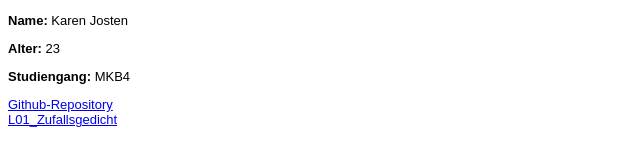
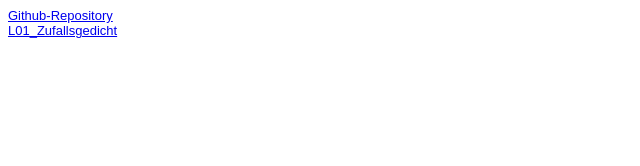
Before and after one commit to KarenJosten/EIA2_SoSe2021, a plain HTML site: page Steckbrief/steckbrief.htm in a window 1280 px wide. Shown: the whole page, without its empty margins (0-640 px from the left). Drawn offline with Linux system fonts and the light colour scheme.

Commit message:
Steckbrief Update

```diff
--- a/Steckbrief/steckbrief.htm
+++ b/Steckbrief/steckbrief.htm
@@ -12,9 +12,6 @@ body {
 </style>
 </head>
 <body>
-	<p><b>Name:</b> Karen Josten</p>
-	<p><b>Alter:</b> 23</p>
-	<p><b>Studiengang:</b> MKB4</p>
 	<a href="https://github.com/KarenJosten/EIA2_SoSe2021.git" target="_blank">Github-Repository</a><br>
 	<a href="https://karenjosten.github.io/EIA2_SoSe2021/L01/Aufgabe01.html" target="_blank">L01_Zufallsgedicht</a>
 </body>
```
